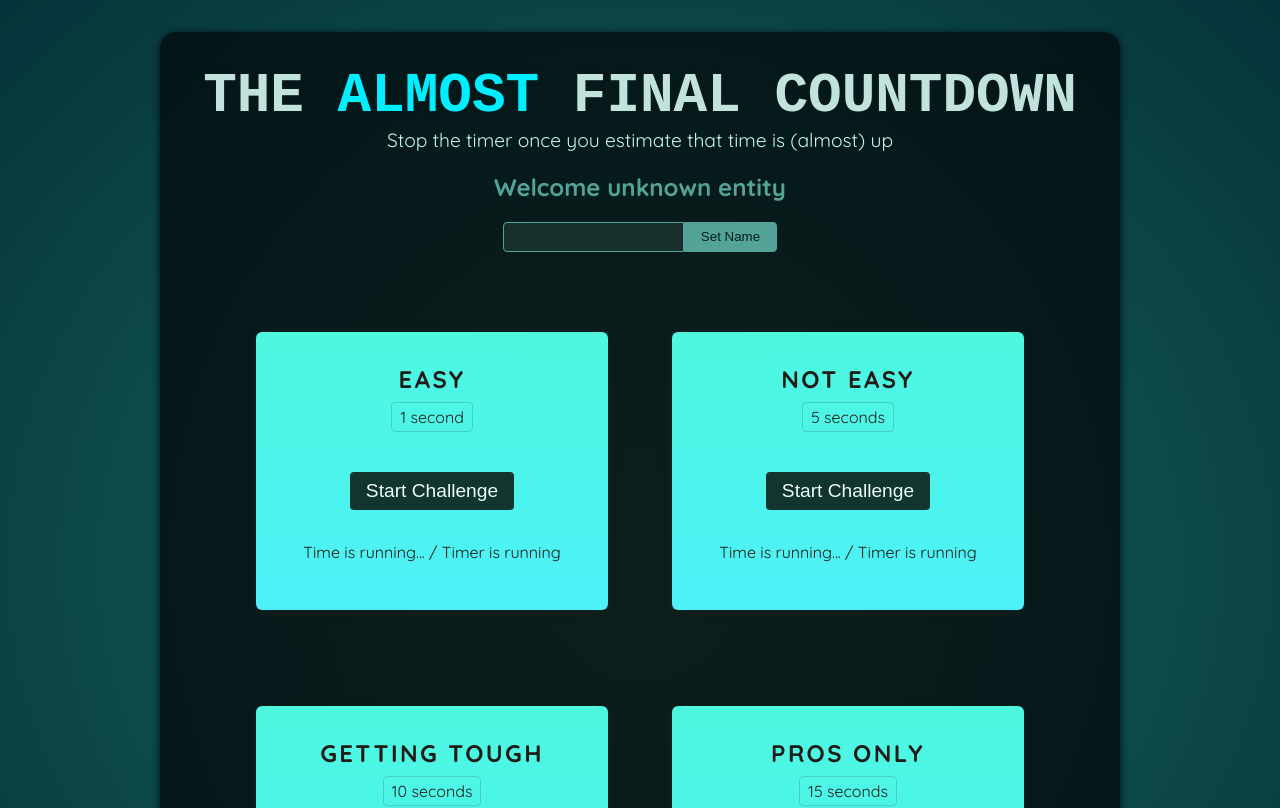
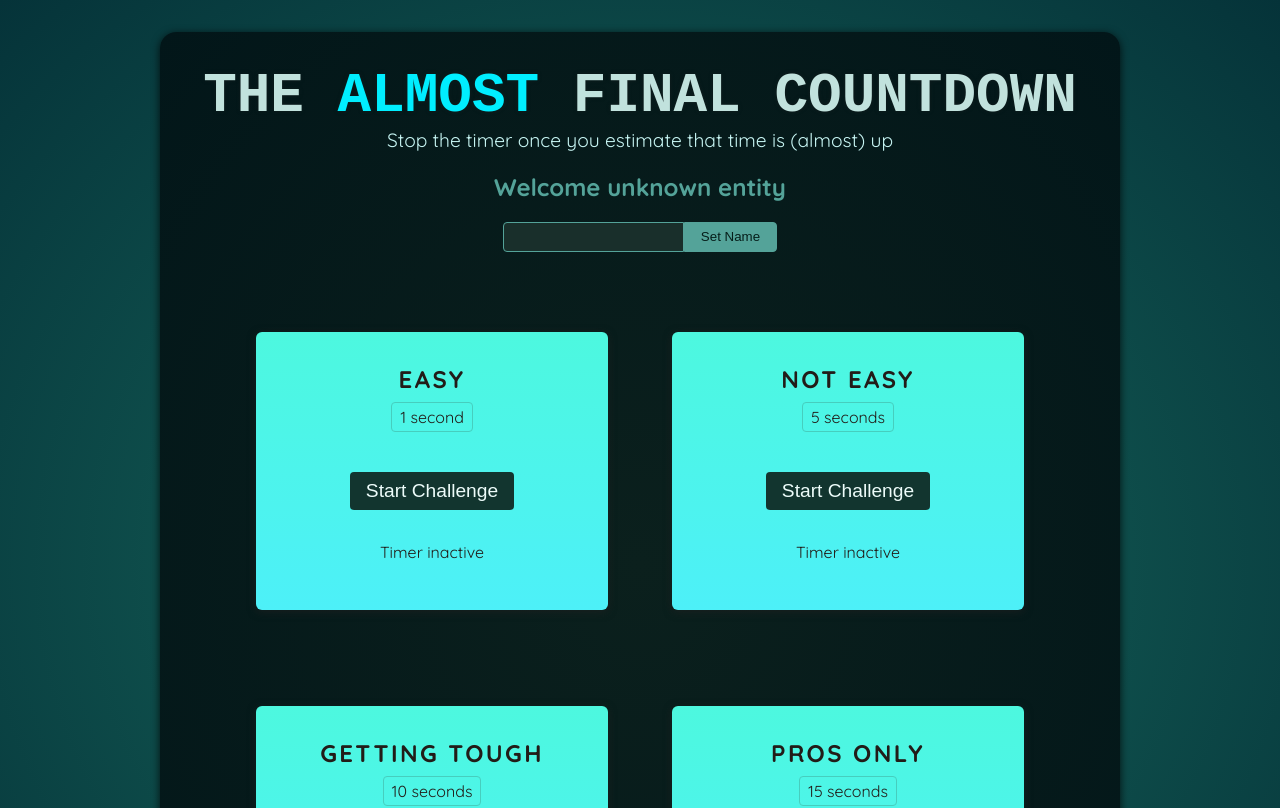
Before and after one commit to ms-tech-geek/final-countdown, a React (Vite) app: page / in a window 1280 px wide. Shown: the top 808 px of the page. Built offline with nearby package versions, Linux system fonts and the light colour scheme; a web font is replaced by a local one.

Commit message:
setting timers and managing state

```diff
--- a/src/components/TimerChallenge.jsx
+++ b/src/components/TimerChallenge.jsx
@@ -1,14 +1,31 @@
+import { useState } from 'react';
+
 const TimerChallenge = ({ title, targetTime }) => {
+  const [timerStarted, setTimerStarted] = useState(false);
+  const [timerExpired, setTimerExpired] = useState(false);
+
+  const handleStart = () => {
+    setTimeout(() => {
+      setTimerExpired(true);
+    }, targetTime * 1000);
+    setTimerStarted(true);
+  };
+
   return (
     <section className="challenge">
       <h2>{title}</h2>
+      {timerExpired && <p>You lost!</p>}
       <p className="challenge-time">
         {targetTime} second{targetTime > 1 ? 's' : ''}{' '}
       </p>
       <p>
-        <button>Start Challenge</button>
+        <button onClick={handleStart}>
+          {timerStarted ? 'Stop' : 'Start'} Challenge
+        </button>
       </p>
-      <p className="">Time is running... / Timer is running</p>
+      <p className={timerStarted ? 'active' : ''}>
+        {timerStarted ? 'Time is running...' : 'Timer inactive'}
+      </p>
     </section>
   );
 };
```
